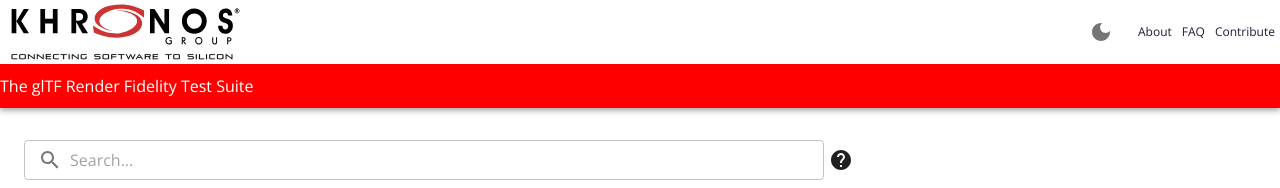
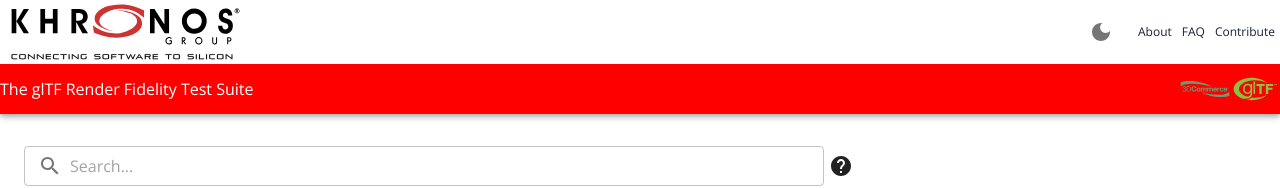
Before and after one commit to phasmatic3d/rfw, a Next.js app: page / in a window 1280 px wide. Shown: the top 188 px of the page. Built offline with nearby package versions, Linux system fonts and the light colour scheme; what @mui/material-nextjs would draw is missing.

Commit message:
Updated header logos

```diff
--- a/src/components/Header.tsx
+++ b/src/components/Header.tsx
@@ -143,10 +143,28 @@ export default function Header() {
             */}
         </Toolbar>
         <Box display='flex' style={{width: "100%", margin: "auto", justifyContent: 'space-between', flexWrap: 'wrap', background:"red"}}>
-        <Box display='flex' flexDirection='column' alignItems='left' sx={{width: "100%", maxWidth: "1900px", margin: "auto", padding: "10px 0", background:"red"}}>
-          <Typography>
-            The glTF Render Fidelity Test Suite
-          </Typography>
+        <Box display='flex' flexDirection='row' alignItems='center' justifyContent={"space-between"} sx={{width: "100%", maxWidth: "1900px", margin: "auto", background:"red"}}>
+          <Box justifyContent={"flex-start"}>
+            <Typography >
+                The glTF Render Fidelity Test Suite
+            </Typography>
+          </Box>
+          <Box display={{ xs: 'none', sm: 'flex' }} flexDirection='row' justifyContent={"flex-end"} alignItems='center'>
+              <Image
+                width={50}
+                height={50}
+
+                src={`${basePath}/logos/3dcommerce/3DCommerce_Aug20/3DCommerce for web/3DCommerce RGB/3DCommerce_RGB_Aug20.svg`}
+                alt={"glTF"}
+                loading="lazy" />
+              <Image
+                width={50}
+                height={50}
+
+                src={`${basePath}/logos/gltf/glTF_Nov17/glTF for web/glTF RGB/glTF_RGB_June16.svg`}
+                alt={"3D Commerce"}
+                loading="lazy" />
+            </Box>
           </Box>
           </Box>
           </AppBar>
```
Also changed, not shown: src/components/ImageComparison/ImageDifferenceView.tsx (+12 -13 lines).
